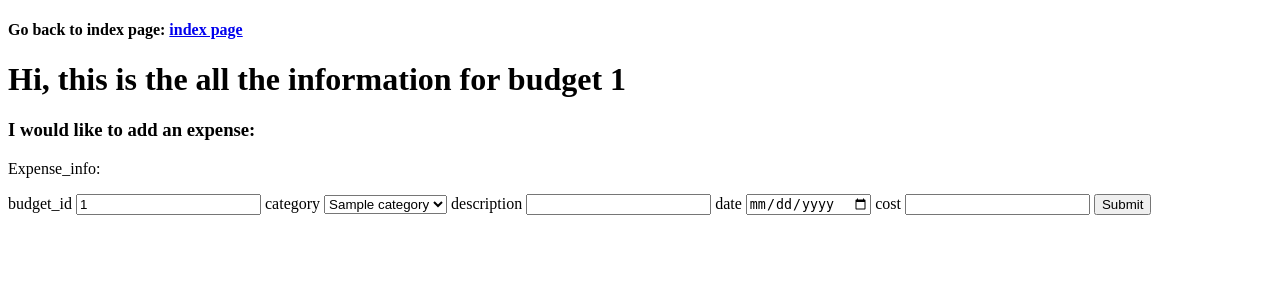
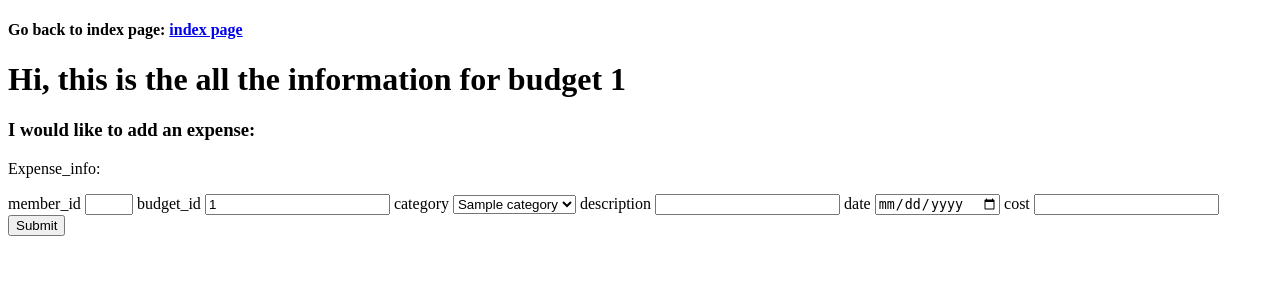
Before and after one commit to yuyitang2820/webserver2, a Flask app: template templates/individual_budget.html in a window 1280 px wide. Shown: the top 300 px of the page. Run offline with Flask 2, Linux system fonts and the light colour scheme; the template is opened without the code that fills it: most values are stand-ins (such as "Sample title", 1, 10 or a date in 2020); parts of the project's set-up code (start-up, migrations or seed data) failed here and were passed over.

Commit message:
individual_budget render issue

```diff
--- a/server.py
+++ b/server.py
@@ -255,13 +255,21 @@ def get_individual_budget():
     for result in cursor:
         category_list.append(result['category'])
     cursor.close()
-    context = dict(data=data, events=events, event_count=event_count, category_list=category_list)
+
+    sql_query = "SELECT COUNT(*) AS c FROM Members"
+    cursor = g.conn.execute(sql_query)
+    result = cursor.fetchone()
+    member_count = int(result['c'])
+    cursor.close()
+
+    context = dict(data=data, events=events, event_count=event_count, category_list=category_list, member_count=member_count)
 
     return render_template("individual_budget.html", **context)
 
 
 @app.route('/add_expense', methods=['POST'])
 def add_expense():
+    member_id = request.form['member_id']
     budget_id = request.form['budget_id']
     category = request.form['category']
     description = request.form['description']
@@ -285,6 +293,10 @@ def add_expense():
 
         sql_query = 'Update Budgets SET remaining=remaining-%s, spent=spent+%s WHERE budget_id=%s'
         cursor = g.conn.execute(sql_query, (cost, cost, budget_id,))
+        cursor.close()
+
+        sql_query = 'INSERT INTO Incurs(member_id, expense_id) VALUES(%s, %s)'
+        cursor = g.conn.execute(sql_query, (member_id, expense_id,))
         cursor.close()
 
         return redirect('/expenses')
--- a/templates/individual_budget.html
+++ b/templates/individual_budget.html
@@ -63,6 +63,8 @@
     <h3>I would like to add an expense: </h3>
     <form method="POST" action="/add_expense">
         <p>Expense_info:</p>
+        <label for="member_id">member_id</label>
+        <input type="number" id="member_id" name="member_id" min="1" max="{{member_count}}">
         <label for="budget_id">budget_id</label>
         <input type="number" id="budget_id" name="budget_id" value="{{data.budget_id}}" readonly="readonly">
         <label for='category'>category</label>
```
